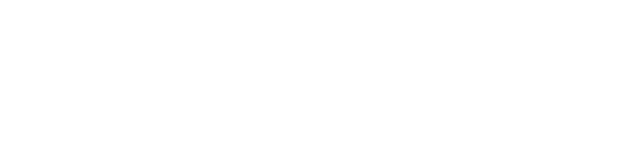
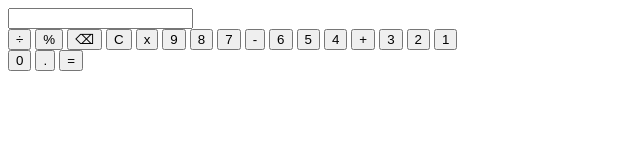
Before and after one commit to YunaBlood/Calculator, a plain HTML site: page index.html in a window 1280 px wide. Shown: the whole page, without its empty margins (0-640 px from the left). Drawn offline with Linux system fonts and the light colour scheme.

Commit message:
Add basic structure HTML
close #17

```diff
--- a/index.html
+++ b/index.html
@@ -7,5 +7,36 @@
     <link rel="stylesheet" href="./style.css" />
     <script src="./script.js" defer></script>
   </head>
-  <body></body>
+  <body>
+<div class="container">
+    <div class="container-calculator">
+      <div class="display-calculator">
+        <input type="text" name="display" id="display-calc" inputmode="decimal">
+      </div>
+      <div class="container-AllButton">
+        <button class="operator">÷</button>
+        <button class="operator">%</button>
+        <button>⌫</button>
+        <button>C</button>
+        <button class="operator">x</button>
+        <button>9</button>
+        <button>8</button>
+        <button>7</button>
+        <button class="operator">-</button>
+        <button>6</button>
+        <button>5</button>
+        <button>4</button>
+        <button class="operator">+</button>
+        <button>3</button>
+        <button>2</button>
+        <button>1</button>
+        <div class="last-button">
+          <button>0</button>
+          <button>.</button>
+          <button class="equal">=</button>
+        </div>
+      </div>
+    </div>
+  </div>
+  </body>
 </html>
```
